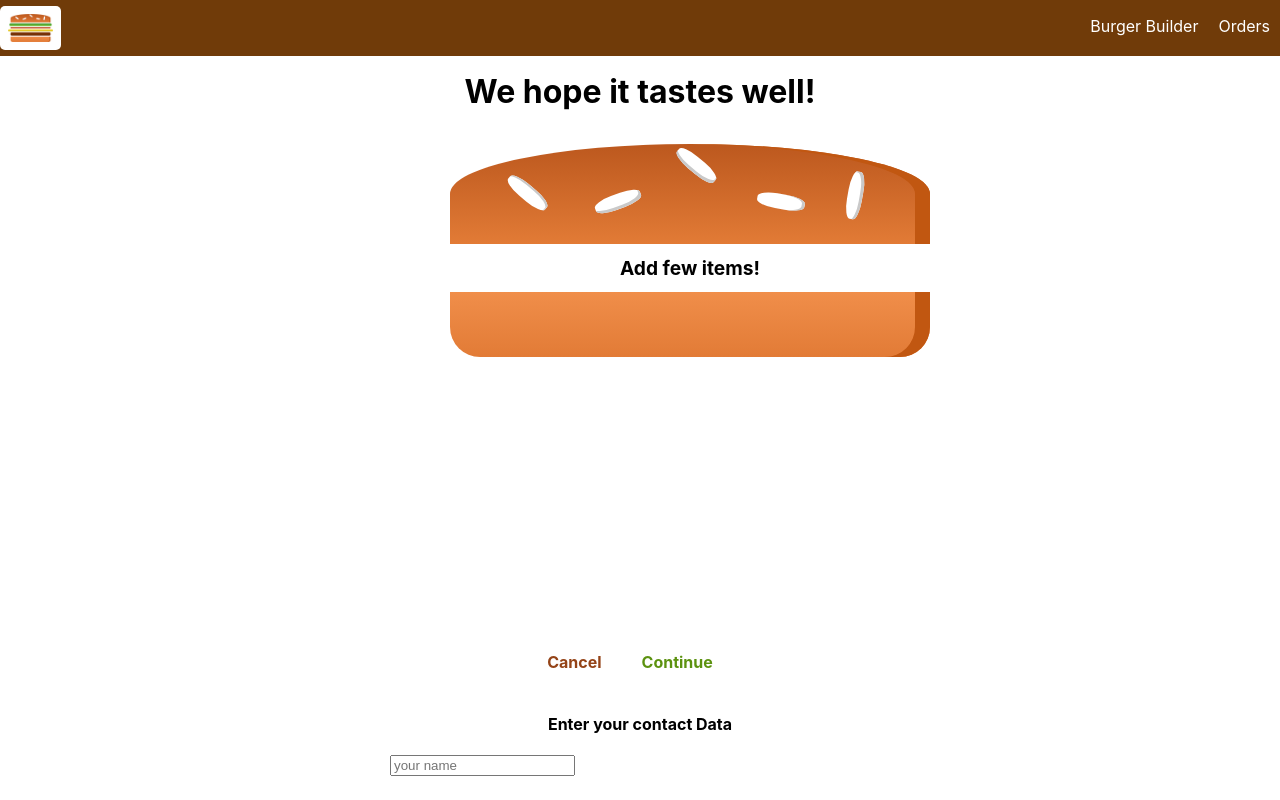
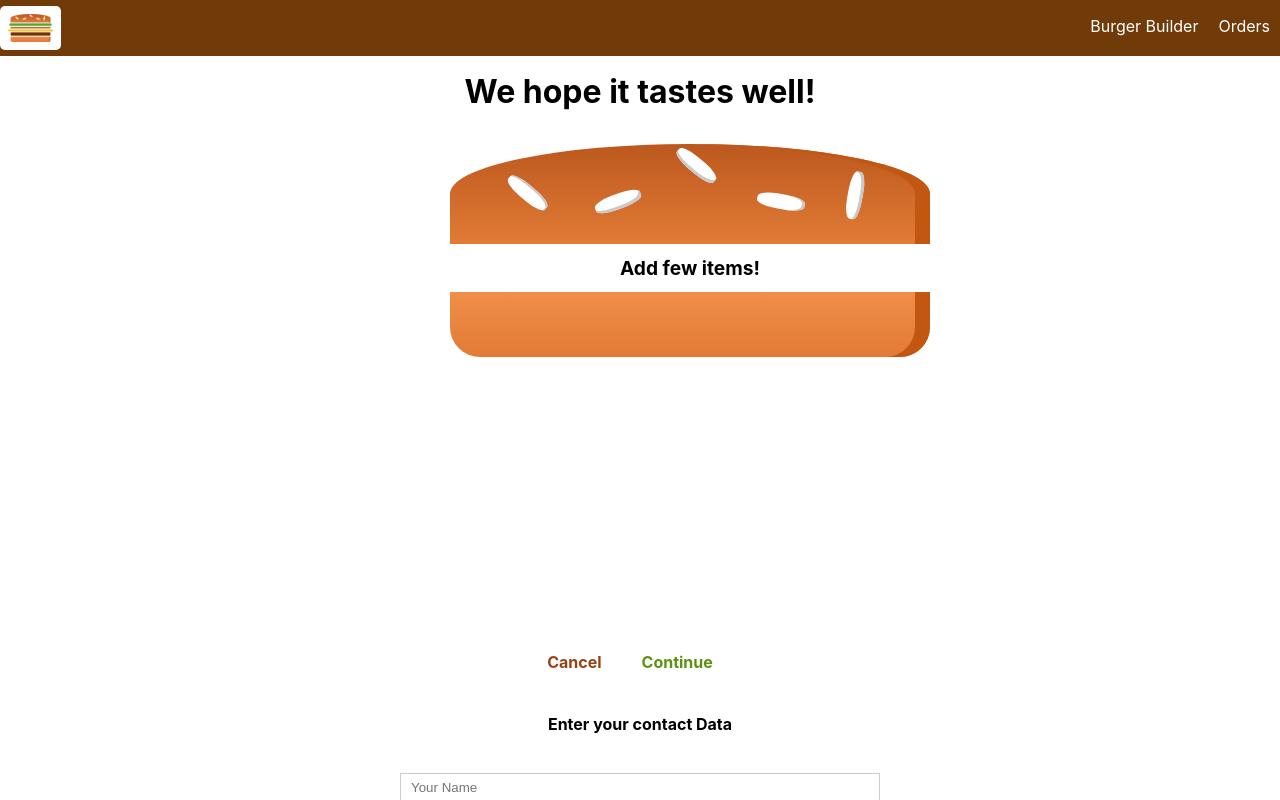
Before and after one commit to sayanchakrabort1/burger-builder, a React app: page /checkout in a window 1280 px wide. Both pictures are taken after a click on the button "Continue". Shown: the top 800 px of the page. Built offline with nearby package versions, Linux system fonts and the light colour scheme.

Commit message:
Dev: Completed till forms

```diff
--- a/src/components/UI/Button/Button.js
+++ b/src/components/UI/Button/Button.js
@@ -2,7 +2,7 @@ import React from 'react';
 import classes from './Button.module.css'
 
 const button = (props) => (
-    <button onClick={props.clicked} className={[classes.Button , classes[props.btnType]].join(' ')}>{props.children}</button>
+    <button onClick={props.clicked} className={[classes.Button , classes[props.btnType]].join(' ')} disabled={props.disabled}>{props.children}</button>
 );
 
 export default button;
--- a/src/components/UI/Button/Button.module.css
+++ b/src/components/UI/Button/Button.module.css
@@ -22,3 +22,8 @@
 .Danger {
     color: #944317;
 }
+
+.Button:disabled {
+    color: #ccc;
+    cursor: not-allowed;
+}
--- /dev/null
+++ b/src/components/UI/Input/Input.js
@@ -0,0 +1,47 @@
+import React from 'react';
+import classes from './Input.module.css';
+
+const input = (props) => {
+
+    let inputElement;
+    const inputClasses = [
+        classes.InputElement
+    ];
+
+    if(props.invalid && props.shouldValidate && props.touched) {
+        inputClasses.push(classes.Invalid);
+    }
+
+    switch(props.elementType){
+        case ('input'):
+            inputElement = <input className={inputClasses.join(' ')} {...props.elementConfig} value={props.value} onChange={props.changed}/>;
+            break;
+
+        case ('textarea'):
+            inputElement = <textarea className={inputClasses.join(' ')} {...props.elementConfig} value={props.value} onChange={props.changed}/>
+            break;
+
+        case ('select'):
+            inputElement = (
+                <select className={inputClasses.join(' ')}
+                        value={props.value} onChange={props.changed}>
+                        {props.elementConfig.options.map(option => (
+                            <option key={option.value} value={option.value}>{option.displayValue}</option>
+                        ))}
+                </select>
+            );
+            break;
+
+        default:
+            inputElement = <input className={inputClasses} {...props.elementConfig}  value={props.value}/>
+    }
+
+    return (
+    <div className={classes.Input}>
+        <label className={classes.Label}>{props.label}</label>
+        {inputElement}
+    </div>);
+
+};
+
+export default input;
--- /dev/null
+++ b/src/components/UI/Input/Input.module.css
@@ -0,0 +1,31 @@
+.Input {
+    width: 100%;
+    padding: 10px;
+    box-sizing: border-box;
+}
+
+.Label {
+    font-weight: bold;
+    display: block;
+    margin-bottom: 8px;
+}
+
+.InputElement {
+    outline: none;
+    border: 1px solid #cccccc;
+    background-color: white;
+    padding: 6px 10px;
+    width: 100%;
+    display: block;
+    box-sizing: border-box;
+}
+
+.InputElement:focus{
+    outline: none;
+    background-color: #ccc;
+}
+
+.Invalid {
+    border: 1px solid red;
+    background-color: #fda49a;
+}
--- a/src/containers/Checkout/ContactData/ContactData.js
+++ b/src/containers/Checkout/ContactData/ContactData.js
@@ -3,15 +3,90 @@ import Button from '../../../components/UI/Button/Button';
 import classes from './ContactData.module.css';
 import axios from '../../../axios-orders';
 import Spinner from '../../../components/UI/Spinner/Spinner';
+import Input from '../../../components/UI/Input/Input';
 
 class ContactData extends Component {
     state ={
-        name: '',
-        email: '',
-        address: {
-            street: '',
-            postalCode: ''
+        orderForm: {
+            name: {
+                elementType: 'input',
+                elementConfig: {
+                    type: 'text',
+                    placeholder: 'Your Name'
+                },
+                value: '',
+                validation: {
+                    required: true
+                },
+                touched: false
+            },
+            email: {
+                elementType: 'input',
+                elementConfig: {
+                    type: 'text',
+                    placeholder: 'Your E-mail'
+                },
+                value: '',
+                validation: {
+                    required: true
+                },
+                valid: false,
+                touched: false
+            },
+            street: {
+                elementType: 'input',
+                elementConfig: {
+                    type: 'text',
+                    placeholder: 'Your Street'
+                },
+                value: '',
+                validation: {
+                    required: true
+                },
+                valid: false,
+                touched: false
+            },
+            zipcode: {
+                elementType: 'input',
+                elementConfig: {
+                    type: 'text',
+                    placeholder: 'Your ZIP'
+                },
+                value: '',
+                validation: {
+                    required: true
+                },
+                valid: false,
+                touched: false
+            },
+            country: {
+                elementType: 'input',
+                elementConfig: {
+                    type: 'text',
+                    placeholder: 'Your Country'
+                },
+                value: '',
+                validation: {
+                    required: true
+                },
+                valid: false,
+                touched: false
+            },
+            deliveryMethod: {
+                elementType: 'select',
+                elementConfig: {
+                    options: [
+                        {value: 'fastest' , displayValue: 'Fastest'},
+                        {value: 'normal' , displayValue: 'Normal'},
+                ]
+                },
+                value: 'fastest',
+                validation: {},
+                valid: true,
+                touched: false
+            },
         },
+        formIsValid: false,
         loading: false,
     }
 
@@ -20,18 +95,16 @@ class ContactData extends Component {
         this.setState({
             loading: true
         });
-        console.log(this.props.price);
+
+        const formData = {};
+
+        for(let formElementIndentifier in this.state.orderForm) {
+            formData[formElementIndentifier] = this.state.orderForm[formElementIndentifier].value;
+        }
         const order = {
             ingredients: this.props.ingredients,
             price      : this.props.price,
-            customer   : {
-                name: 'Sayan',
-                email: 'sayan@kk.com',
-                address: {
-                    country: 'India'
-                },
-                deliveryMethod: 'fastest'
-            }
+            customer   : formData
         };
 
         axios.post('/orders.json' , order).then(response => {
@@ -48,11 +121,75 @@ class ContactData extends Component {
         );
     }
 
+    inputChangedHandler = (e , inputIdentifier) => {
+        const updatedOrderForm = {
+            ...this.state.orderForm
+        };
+
+        const updatedFormElement = {
+            ...updatedOrderForm[inputIdentifier]
+        };
+
+        updatedFormElement.value = e.target.value;
+        updatedFormElement.valid = this.checkValidity(updatedFormElement.value , updatedFormElement.validation);
+        updatedFormElement.touched = true;
+        updatedOrderForm[inputIdentifier] = updatedFormElement;
+
+        let formIsValid = true;
+        for( let inputIdentifier in updatedOrderForm ) {
+            formIsValid = updatedOrderForm[inputIdentifier].valid && formIsValid;
+        }
+
+        this.setState({
+            orderForm: updatedOrderForm,
+            formIsValid: formIsValid
+        });
+    }
+
+    checkValidity(value, rules) {
+
+        let isValid = true;
+
+        if( rules.required) {
+            isValid = value.trim() !== '' && isValid;
+        }
+
+        if( rules.minLength ){
+            isValid = value.length >= rules.minLength  && isValid;
+        }
+
+        if( rules.maxLength ){
+            isValid = value.length <= rules.maxLength  && isValid;
+        }
+
+        return isValid;
+    }
+
     render () {
+
+        const formElem = [];
+
+        for( let key in this.state.orderForm) {
+            formElem.push({
+                id: key,
+                config: this.state.orderForm[key],
+            });
+        }
+
         let form = (
-            <form>
-                <input className={classes.Input}type="text" name="name" placeholder="your name"/>
-                <Button btnType="Success" clicked={this.orderHandler}>Go!</Button>
+            <form onSubmit={this.orderHandler}>
+                {formElem.map(formElement => (
+                    <Input
+                        key={formElement.id}
+                        elementType={formElement.config.elementType}
+                        elementConfig={formElement.config.elementConfig}
+                        value={formElement.config.value}
+                        changed={(e) => this.inputChangedHandler(e, formElement.id)}
+                        invalid={!formElement.config.valid}
+                        shouldValidate={formElement.config.validation}
+                        touched={formElement.config.touched}/>
+                ))}
+                <Button btnType="Success" disabled={!this.state.formIsValid}clicked={this.orderHandler}>Go!</Button>
             </form>
         );
 
```
